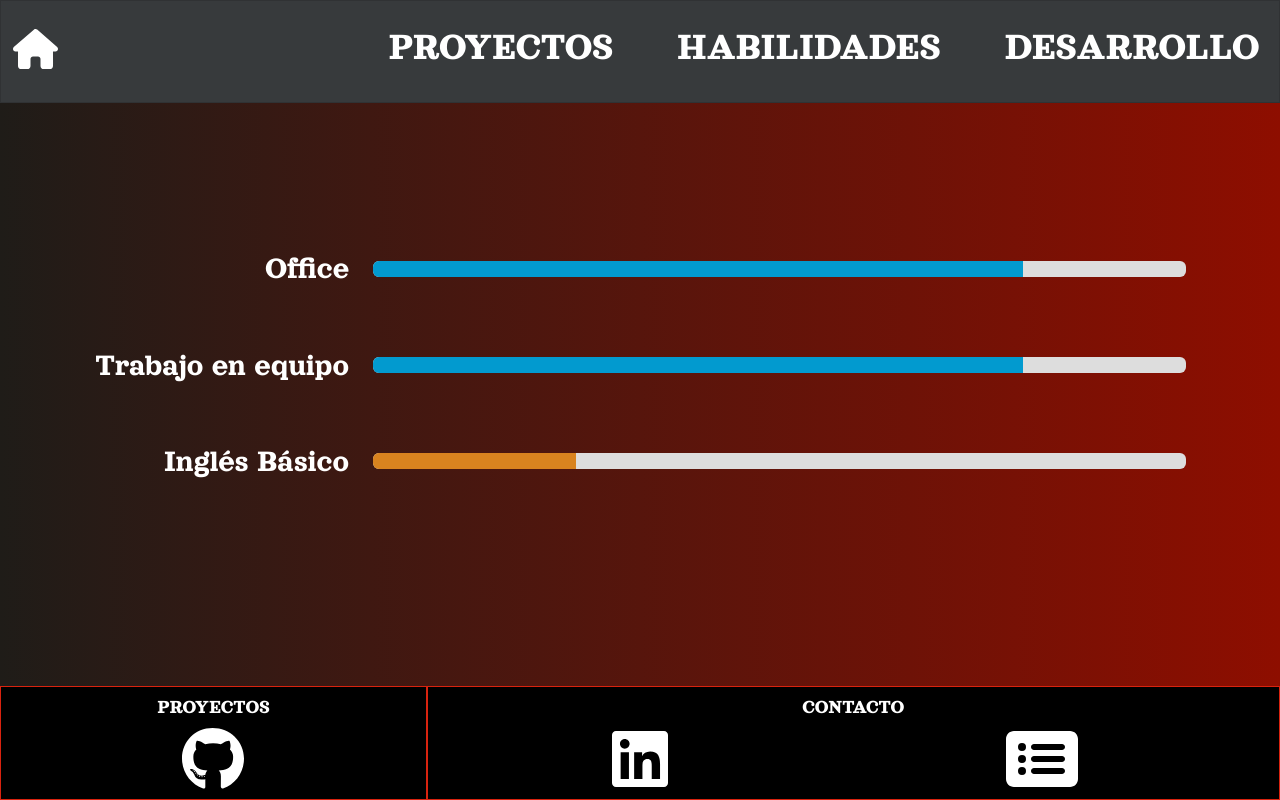
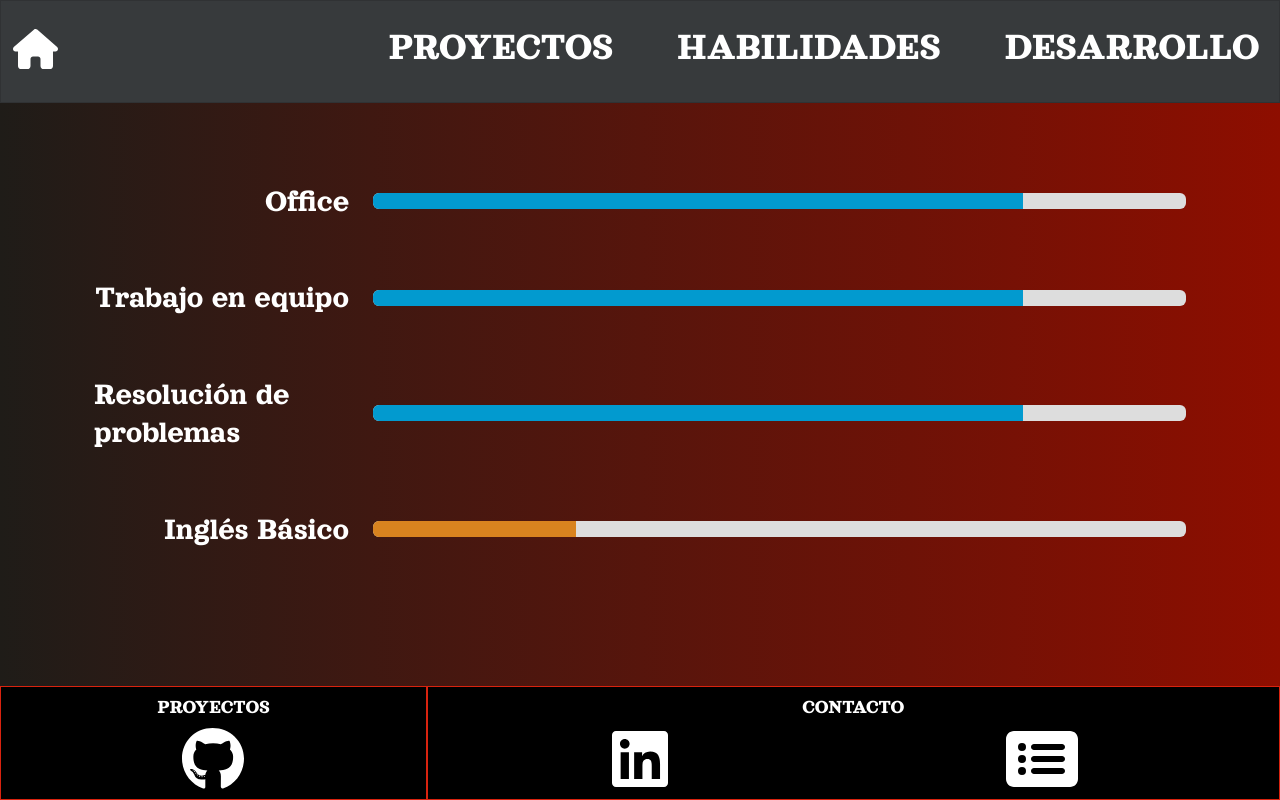
Before and after one commit to diego-008/my-web-site, a React (Create React App) app: page /skills in a window 1280 px wide. Built offline with nearby package versions, Linux system fonts and the light colour scheme.

Commit message:
editando skills

```diff
--- a/src/pages/Skills.js
+++ b/src/pages/Skills.js
@@ -6,6 +6,7 @@ export default function Skills() {
             <div style={{marginTop:'100px'}}>
                 <Progress width="80" title="Office" color="info" />
                 <Progress width="80" title="Trabajo en equipo" color="info" />
+                <Progress width="80" title="Resolución de problemas" color="info" />
                 <Progress width="25" title="Inglés Básico" color="warning" />
             </div>
 
```
